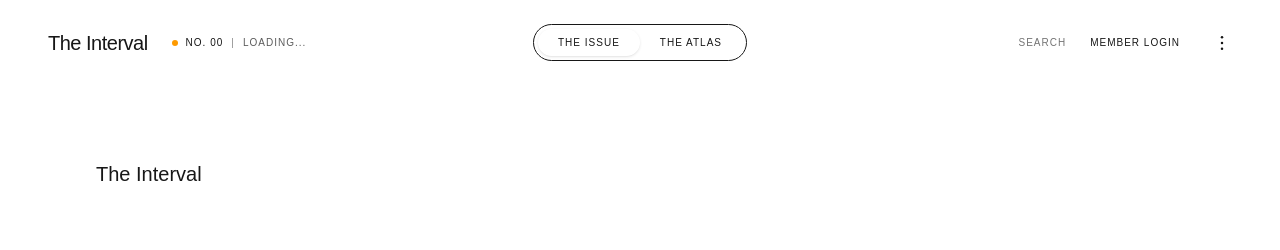
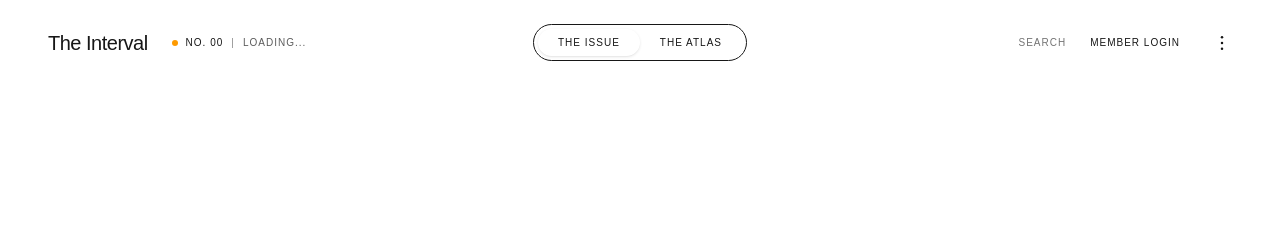
Before and after one commit to byinterval/interval, a Next.js app: page /login in a window 1280 px wide. Shown: the top 250 px of the page. Built offline with nearby package versions, Linux system fonts and the light colour scheme; no server answers; a web font is replaced by a local one.

Commit message:
Update login page UI

```diff
--- a/app/login/page.tsx
+++ b/app/login/page.tsx
@@ -59,9 +59,6 @@ export default function LoginPage() {
 
       {/* ZONE A: THE KEY (Utility) */}
       <div className="w-full md:w-1/2 flex flex-col justify-center px-8 md:px-24 relative z-10 bg-primary-bg">
-        <Link href="/" className="absolute top-8 left-8 md:left-12 font-serif-title text-xl text-brand-ink">
-          The Interval
-        </Link>
 
         <CalmEntry>
           <div className="max-w-md w-full mx-auto">
```
